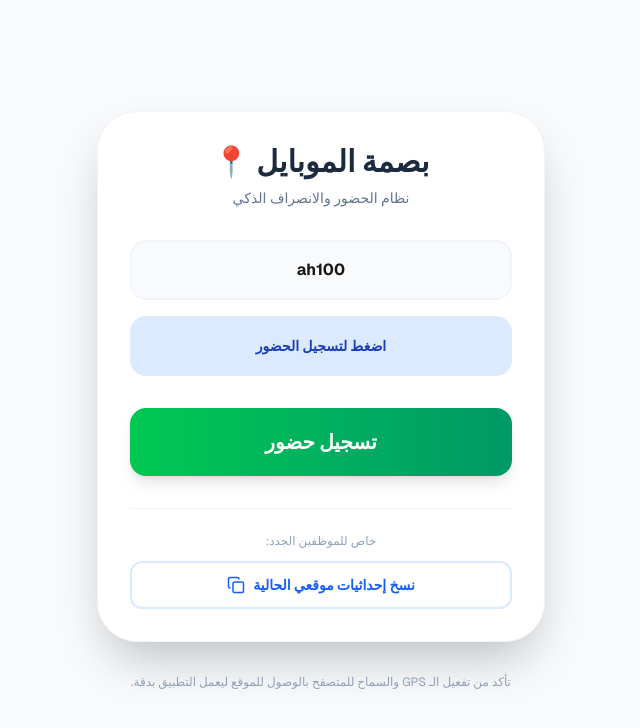
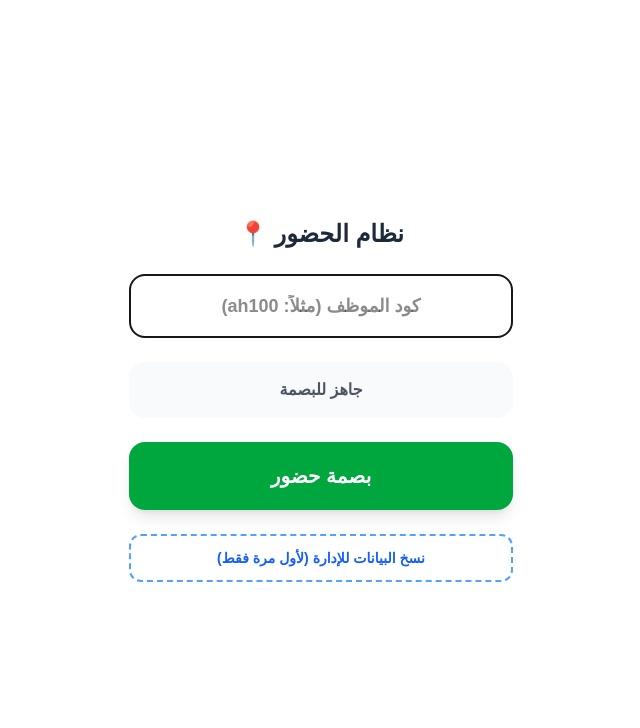
Before and after one commit to amrsaad2226-stack/amrhh, a Next.js app: page / in a window 1280 px wide. Shown: the top 728 px of the page, without its empty margins (319-959 px from the left). Built offline with nearby package versions, Linux system fonts and the light colour scheme.

Commit message:
feat: improve device fingerprinting speed and UX

```diff
--- a/app/actions/attendance.ts
+++ b/app/actions/attendance.ts
@@ -3,60 +3,47 @@ import db from "@/lib/db";
 import { getDistance } from "@/lib/location";
 import { revalidatePath } from "next/cache";
 
-export async function checkInAction(employeeCode: string, lat: number, lng: number, currentDeviceId: string) {
+export async function checkInAction(code: string, lat: number, lng: number, deviceId: string) {
   try {
-    const employee = await db.employee.findUnique({
-      where: { code: employeeCode },
-    });
+    const emp = await db.employee.findUnique({ where: { code } });
 
-    if (!employee) return { error: "كود الموظف غير صحيح" };
+    if (!emp) return { error: "الموظف غير موجود" };
 
-    // --- منطق بصمة الجهاز ---
-    if (!employee.deviceId) {
-      // إذا كان الموظف لم يربط جهازاً بعد، نربط هذا الجهاز الحالي كـ "جهازه الرسمي"
-      await db.employee.update({
-        where: { id: employee.id },
-        data: { deviceId: currentDeviceId }
-      });
-    } else if (employee.deviceId !== currentDeviceId) {
-      // إذا كان الجهاز الحالي لا يطابق الجهاز المسجل
-      return { error: "عذراً، لا يمكنك التسجيل إلا من جهازك الشخصي المسجل مسبقاً" };
-    }
-    // -----------------------
-
-    // 1. التحقق الأمني من المسافة (مرة أخرى على السيرفر لضمان عدم التلاعب)
-    const distance = getDistance(lat, lng, employee.officeLat, employee.officeLng);
-    if (distance > employee.allowDist) {
-      return { error: "فشل التحقق: أنت خارج النطاق المسموح للمكتب" };
+    // التحقق من بصمة الجهاز
+    if (!emp.deviceId) {
+      return { error: "جهازك غير مسجل. أرسل بصمة جهازك للأدمن أولاً" };
     }
 
-    // 2. التحقق من تاريخ اليوم
+    if (emp.deviceId !== deviceId) {
+      return { error: "عذراً! هذا ليس الجهاز المسجل لك" };
+    }
+
+    // التحقق من المسافة (سريع جداً)
+    const dist = getDistance(lat, lng, emp.officeLat, emp.officeLng);
+    if (dist > emp.allowDist) return { error: `بعيد جداً (${Math.round(dist)} متر)` };
+
+    // --- تكملة تسجيل الحضور ---
     const today = new Date();
     today.setHours(0, 0, 0, 0);
 
-    // 3. هل الموظف سجل دخول مسبقاً اليوم؟
-    const existingAttendance = await db.attendance.findUnique({
+    const existingAttendance = await db.attendance.findFirst({
         where: {
-        employeeId_date: {
-          employeeId: employee.id,
+            employeeId: emp.id,
             date: today,
-        },
         },
     });
 
-    if (existingAttendance) return { error: "لقد قمت بتسجيل الحضور بالفعل اليوم!" };
+    if (existingAttendance) {
+        return { error: "لقد قمت بتسجيل الحضور بالفعل اليوم!" };
+    }
 
-    // 4. حساب حالة التأخير (بسيط)
     const now = new Date();
     const currentTimeStr = `${now.getHours().toString().padStart(2, '0')}:${now.getMinutes().toString().padStart(2, '0')}`;
+    const status = currentTimeStr > emp.timeIn ? "Late" : "Present";
 
-    // مقارنة وقت الحضور المخطط (مثلاً 11:00) بالوقت الحالي
-    const status = currentTimeStr > employee.timeIn ? "Late" : "Present";
-
-    // 5. تسجيل البيانات في Supabase
     await db.attendance.create({
         data: {
-        employeeId: employee.id,
+            employeeId: emp.id,
             date: today,
             checkIn: now,
             latIn: lat,
@@ -65,11 +52,11 @@ export async function checkInAction(employeeCode: string, lat: number, lng: numb
         },
     });
 
-    revalidatePath("/"); // تحديث الصفحة لرؤية النتائج
-    return { success: `تم تسجيل حضورك بنجاح! الحالة: ${status === "Late" ? "متأخر" : "في الموعد"}` };
+    revalidatePath("/");
+    return { success: "تم تسجيل الحضور" };
 
-  } catch (error) {
-    console.error(error);
-    return { error: "حدث خطأ أثناء الاتصال بقاعدة البيانات" };
+  } catch (e) {
+    console.error(e);
+    return { error: "خطأ فني في السيرفر" };
   }
 }
--- a/app/page.tsx
+++ b/app/page.tsx
@@ -1,94 +1,80 @@
 "use client";
-import { useState } from "react";
+import { useState, useEffect } from "react";
+import { getDeviceId } from "@/lib/device";
 import { checkInAction } from "@/app/actions/attendance";
-import { getOrCreateDeviceId } from "@/lib/device";
 
 export default function AttendancePage() {
-  const [status, setStatus] = useState("اضغط لتسجيل الحضور");
+  const [status, setStatus] = useState("جاهز للبصمة");
   const [loading, setLoading] = useState(false);
-  const [copying, setCopying] = useState(false);
-  const [employeeCode, setEmployeeCode] = useState("ah100");
+  const [employeeCode, setEmployeeCode] = useState("");
+  const [myId, setMyId] = useState("");
+
+  // جلب بصمة الجهاز فور تحميل الصفحة ليكون جاهزاً
+  useEffect(() => {
+    setMyId(getDeviceId());
+  }, []);
 
   const handleCheckIn = () => {
+    if (!employeeCode) { alert("أدخل كود الموظف أولاً"); return; }
     setLoading(true);
-    setStatus("جاري التحقق من بصمة الجهاز والموقع...");
-
-    const deviceId = getOrCreateDeviceId(); // جلب بصمة الجهاز
+    setStatus("جاري تحديد الموقع...");
 
     navigator.geolocation.getCurrentPosition(async (position) => {
       const { latitude, longitude } = position.coords;
-
-      // إرسال الـ deviceId للـ Action
-      const result = await checkInAction(employeeCode, latitude, longitude, deviceId!);
+      // نرسل الـ ID الجاهز مباشرة للسيرفر
+      const result = await checkInAction(employeeCode, latitude, longitude, myId);
 
       if (result.error) setStatus(`❌ ${result.error}`);
       else setStatus(`✅ ${result.success}`);
       setLoading(false);
     }, (error) => {
-      setStatus("❌ فشل الحصول على موقعك. تأكد من تفعيل الـ GPS");
+      setStatus("❌ تأكد من فتح الـ GPS");
       setLoading(false);
-    });
+    }, { enableHighAccuracy: true, timeout: 5000 }); // تحسين سرعة الاستجابة
   };
 
-  const handleCopyLocation = () => {
-    const deviceId = getOrCreateDeviceId();
+  const handleCopyAllInfo = () => {
+    setStatus("جاري استخراج بياناتك...");
     navigator.geolocation.getCurrentPosition((position) => {
-      const { latitude, longitude } = position.coords;
-      const info = `Coordinates: ${latitude}, ${longitude}\nDevice ID: ${deviceId}`;
+      const info = `الاحداثيات: ${position.coords.latitude}, ${position.coords.longitude}\nبصمة الجهاز: ${myId}`;
       navigator.clipboard.writeText(info).then(() => {
-        alert("تم نسخ إحداثياتك وبصمة جهازك. أرسلها للادمن.");
+        alert("تم نسخ البيانات بنجاح!\nأرسلها للأدمن لتفعيل حسابك.");
+        setStatus("تم النسخ بنجاح ✅");
       });
-    });
+    }, () => alert("افتح الـ GPS أولاً"));
   };
 
   return (
-    <div className="flex flex-col items-center justify-center min-h-screen bg-slate-50 p-4 font-sans text-right" dir="rtl">
-      <div className="bg-white p-8 rounded-[2.5rem] shadow-2xl w-full max-w-md text-center border border-slate-100">
-        <h1 className="text-3xl font-black mb-2 text-slate-800">بصمة الموبايل 📍</h1>
-        <p className="text-slate-500 mb-8 text-sm">نظام الحضور والانصراف الذكي</p>
+    <div className="flex flex-col items-center justify-center min-h-screen bg-white p-6 text-right" dir="rtl">
+      <div className="w-full max-w-sm space-y-6">
+        <h1 className="text-2xl font-black text-center text-gray-800">نظام الحضور 📍</h1>
 
         <input
           type="text"
-          value={employeeCode}
+          placeholder="كود الموظف (مثلاً: ah100)"
+          className="w-full p-4 border-2 rounded-2xl text-center text-lg font-bold outline-none focus:border-green-500"
           onChange={(e) => setEmployeeCode(e.target.value)}
-          placeholder="أدخل كود الموظف"
-          className="w-full p-4 mb-4 border-2 border-slate-100 rounded-2xl text-center bg-slate-50 focus:border-green-500 focus:bg-white outline-none transition-all font-bold"
         />
 
-        <div className={`mb-8 p-5 rounded-2xl text-sm font-bold transition-all ${
-          status.includes("✅") ? "bg-green-100 text-green-800" :
-          status.includes("❌") ? "bg-red-100 text-red-800" : "bg-blue-100 text-blue-800"
-        }`}>
+        <div className="p-4 bg-gray-50 rounded-2xl text-center font-bold text-gray-600">
           {status}
         </div>
 
         <button
           onClick={handleCheckIn}
           disabled={loading}
-          className={`w-full py-5 rounded-2xl text-white font-black text-xl shadow-lg transition-all active:scale-95 mb-6 ${
-            loading ? "bg-slate-300" : "bg-gradient-to-r from-green-500 to-emerald-600 hover:shadow-green-200"
-          }`}
+          className="w-full py-5 bg-green-600 text-white rounded-2xl font-black text-xl shadow-lg active:scale-95 transition-all"
         >
-          {loading ? "جاري المعالجة..." : "تسجيل حضور"}
+          {loading ? "انتظر ثواني..." : "بصمة حضور"}
         </button>
 
-        <div className="border-t border-slate-100 pt-6 mt-2">
-          <p className="text-xs text-slate-400 mb-3">خاص للموظفين الجدد:</p>
-
-          <button
-            onClick={handleCopyLocation}
-            disabled={copying}
-            className="flex items-center justify-center gap-2 w-full py-3 px-4 rounded-xl border-2 border-blue-100 text-blue-600 font-bold text-sm hover:bg-blue-50 transition-colors active:bg-blue-100"
-          >
-            <span>{copying ? "جاري استخراج الموقع..." : "نسخ إحداثيات موقعي الحالية"}</span>
-            <svg xmlns="http://www.w3.org/2000/svg" width="18" height="18" viewBox="0 0 24 24" fill="none" stroke="currentColor" strokeWidth="2" strokeLinecap="round" strokeLinejoin="round"><rect width="14" height="14" x="8" y="8" rx="2" ry="2"/><path d="M4 16c-1.1 0-2-.9-2-2V4c0-1.1.9-2 2-2h10c1.1 0 2 .9 2 2"/></svg>
-          </button>
-        </div>
+        <button
+          onClick={handleCopyAllInfo}
+          className="w-full py-3 border-2 border-dashed border-blue-400 text-blue-600 rounded-xl font-bold text-sm"
+        >
+          نسخ البيانات للإدارة (لأول مرة فقط)
+        </button>
       </div>
-
-      <p className="mt-8 text-slate-400 text-xs text-center">
-        تأكد من تفعيل الـ GPS والسماح للمتصفح بالوصول للموقع ليعمل التطبيق بدقة.
-      </p>
     </div>
   );
 }
--- a/lib/device.ts
+++ b/lib/device.ts
@@ -1,14 +1,10 @@
-// lib/device.ts
-export function getOrCreateDeviceId() {
-  if (typeof window === "undefined") return null;
-
-  let deviceId = localStorage.getItem("attendance_device_id");
-
-  if (!deviceId) {
-    // توليد كود عشوائي فريد (UUID)
-    deviceId = crypto.randomUUID();
-    localStorage.setItem("attendance_device_id", deviceId);
+// lib/db.ts (تحديث بسيط)
+export function getDeviceId() {
+  if (typeof window === "undefined") return "";
+  let id = localStorage.getItem("u_device_id");
+  if (!id) {
+    id = Math.random().toString(36).substring(2, 15) + Math.random().toString(36).substring(2, 15);
+    localStorage.setItem("u_device_id", id);
   }
-
-  return deviceId;
+  return id;
 }
```
Lines whose indentation alone changed are shown as unchanged.
